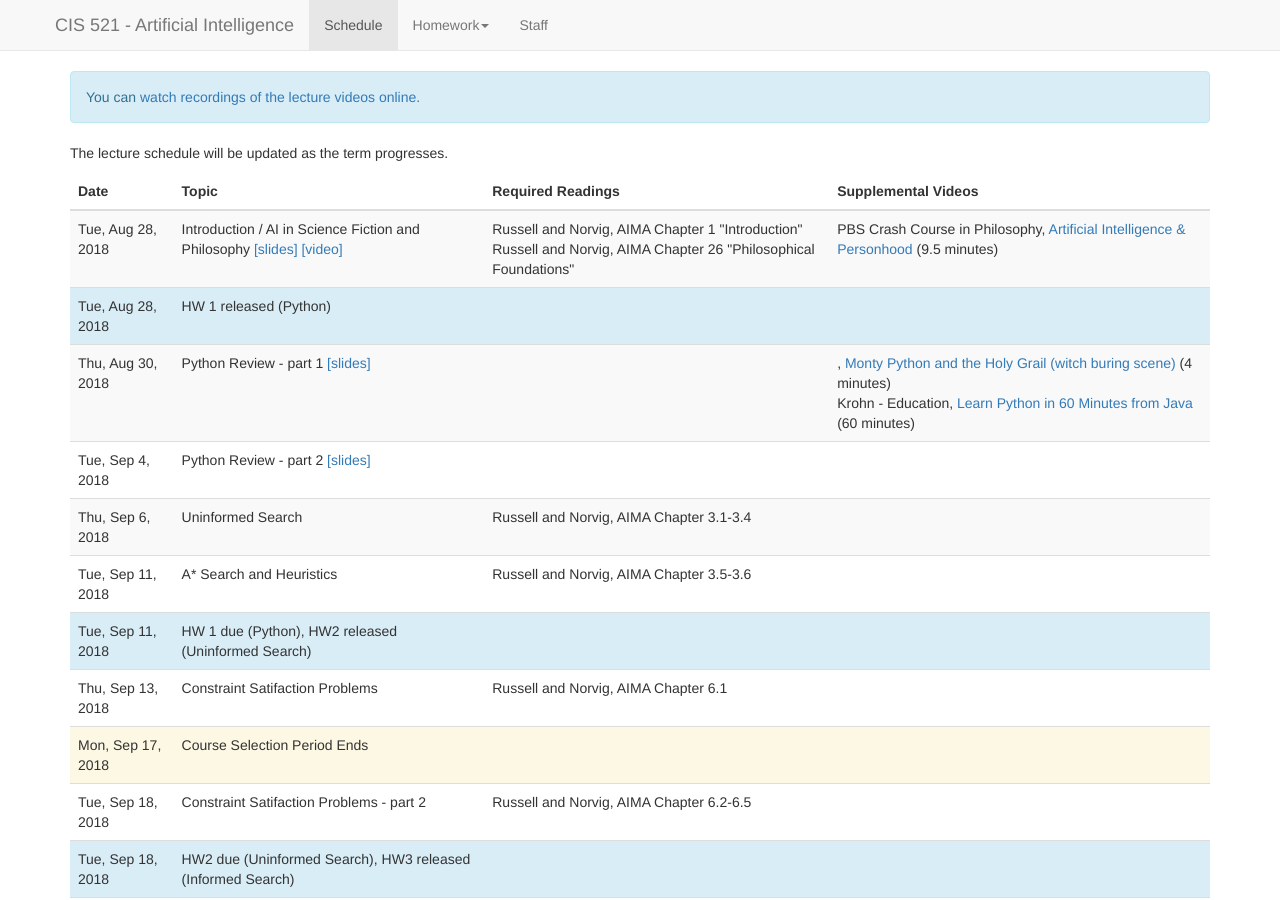
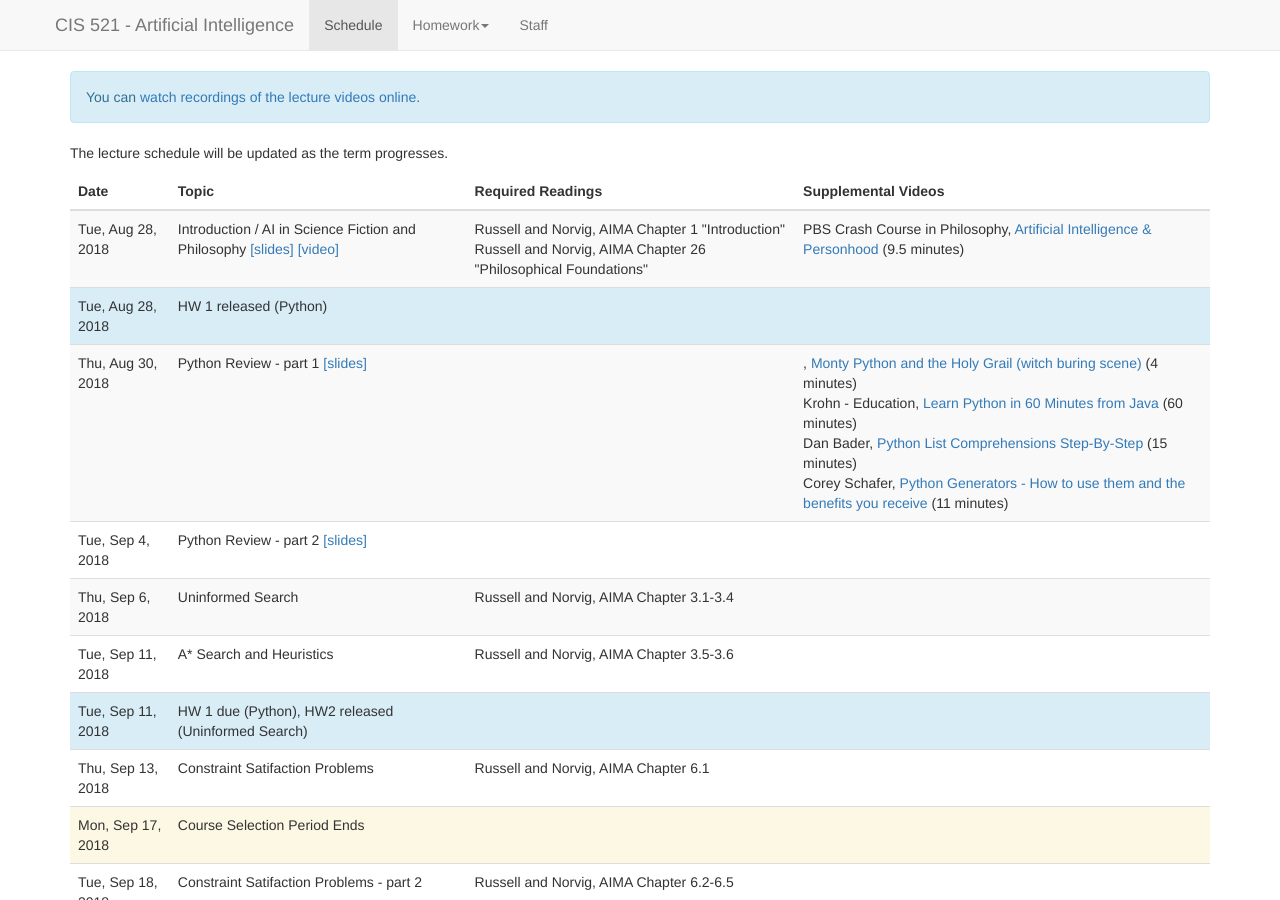
Before and after one commit to artificial-intelligence-class/artificial-intelligence-class.github.io, a Jekyll site: the page built from lectures.md, in a window 1280 px wide and 900 px high. Built offline with Jekyll 4.4.1, drawn with Linux system fonts in a browser that asks for light colours; nearby versions of some CDN libraries; a script that is not in the unit is left out.

Commit message:
added Python YouTube tutorials

```diff
--- a/_data/lectures.yaml
+++ b/_data/lectures.yaml
@@ -37,6 +37,17 @@
       url: https://www.youtube.com/watch?v=xLovcfIugy8
       title: Learn Python in 60 Minutes from Java
       length: 60 minutes
+    -
+      authors: Dan Bader
+      url: https://www.youtube.com/watch?v=1HlyKKiGg-4
+      title: Python List Comprehensions Step-By-Step
+      length: 15 minutes
+    -
+      authors: Corey Schafer
+      url: https://www.youtube.com/watch?v=bD05uGo_sVI
+      title: Python Generators - How to use them and the benefits you receive
+      length: 11 minutes
+
 -
   date: 2018-09-04
   slides:
```
